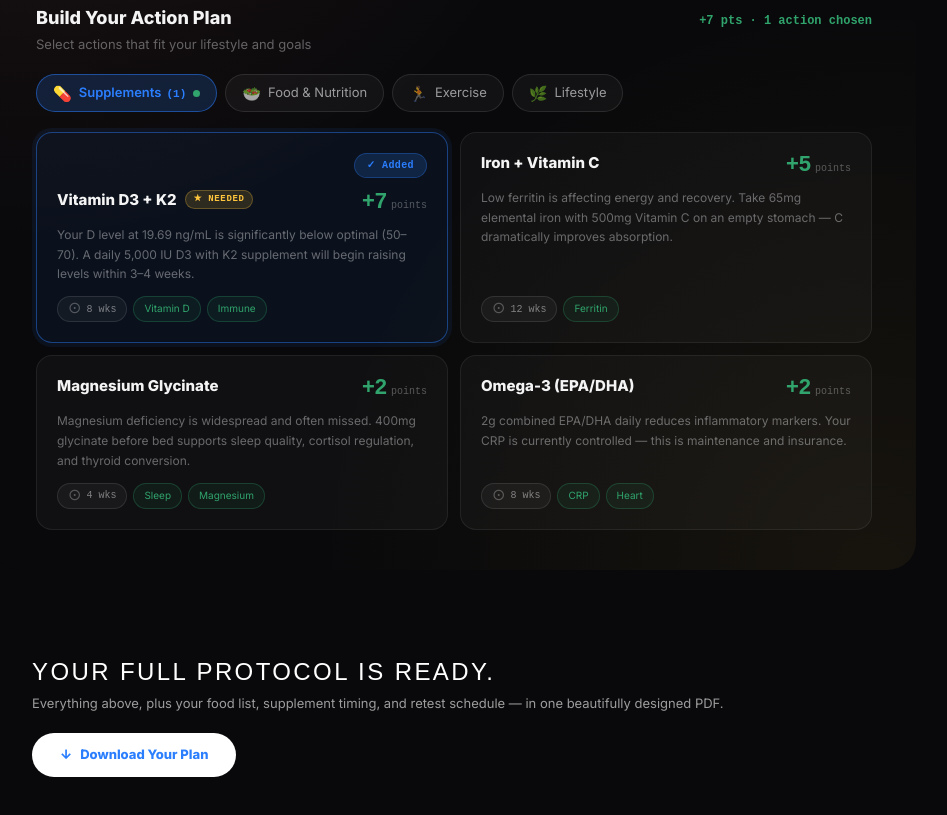
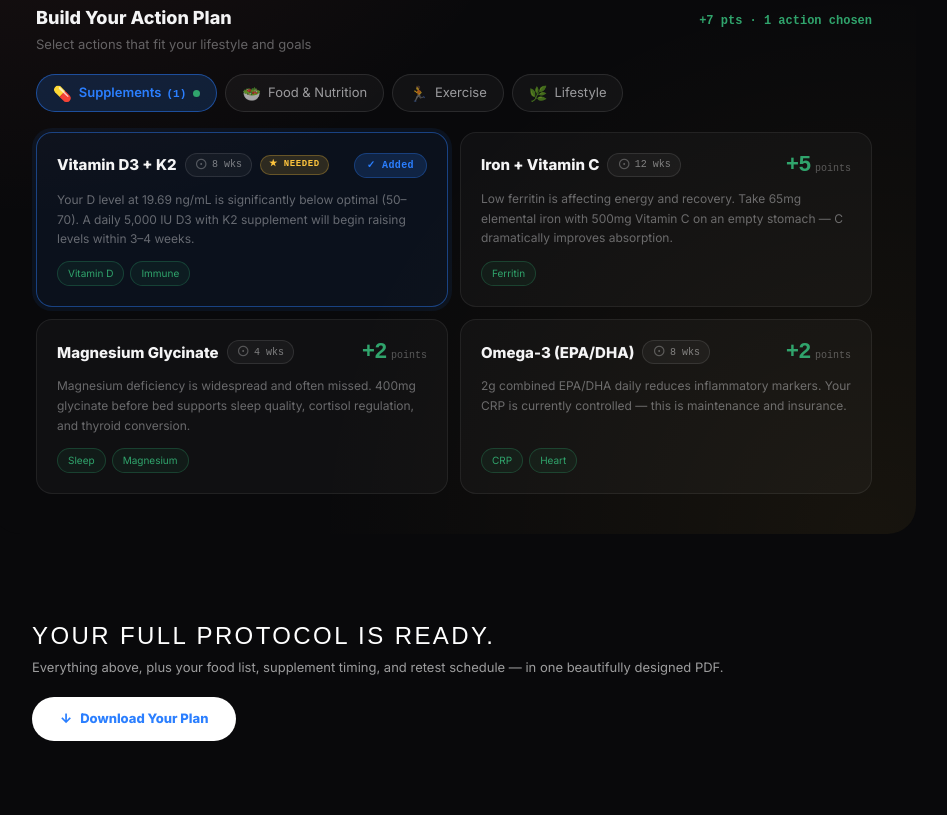
Before and after one commit to ranjithdh/baseline-hackathon, a React (Vite) app: page / in a window 1280 px wide. Shown: the part 1080-1895 px from the top of the page, without its empty margins (316-1263 px from the left). Built offline with nearby package versions, Linux system fonts and the light colour scheme.

Commit message:
Action Plan added

```diff
--- a/src/components/desktop/DesktopPlanPanel.jsx
+++ b/src/components/desktop/DesktopPlanPanel.jsx
@@ -50,33 +50,14 @@ const ItemCard = ({ item, catType, isSelected, isNeeded, onToggle }) => {
         boxShadow: isSelected ? '0 0 0 4px rgba(43,127,255,0.08)' : 'none',
       }}
     >
-      {/* Row 0: ✓ Added — own row, top-right, only when selected */}
-      {isSelected && (
-        <div style={{ display: 'flex', justifyContent: 'flex-end' }}>
-          <span style={{
-            display: 'inline-flex', alignItems: 'center', gap: '5px',
-            padding: '4px 12px', borderRadius: '100px',
-            fontSize: '10px', fontWeight: 600,
-            fontFamily: 'var(--font-mono)',
-            background: 'rgba(43,127,255,0.18)',
-            color: 'rgb(43,127,255)',
-            border: '1px solid rgba(43,127,255,0.3)',
-            letterSpacing: '0.04em',
-            whiteSpace: 'nowrap',
-          }}>
-            ✓ Added
-          </span>
-        </div>
-      )}
-
-      {/* Row 1: Title + ★ needed (left)  |  +X points (right) — same horizontal line */}
+      {/* Row 1: Title + ★ needed (left)  |  +X points or ✓ Added (right) */}
       <div style={{
         display: 'flex',
         alignItems: 'flex-start',
         justifyContent: 'space-between',
         gap: '12px',
       }}>
-        {/* Left: name + needed chip */}
+        {/* Left: name + timeline + needed chip */}
         <div style={{ flex: 1, minWidth: 0 }}>
           <div style={{ display: 'flex', alignItems: 'center', gap: '8px', flexWrap: 'wrap' }}>
             <span style={{
@@ -87,6 +68,20 @@ const ItemCard = ({ item, catType, isSelected, isNeeded, onToggle }) => {
             }}>
               {item.name}
             </span>
+            {item.timeline && item.gain > 0 && (
+              <span style={{
+                display: 'inline-flex', alignItems: 'center', gap: '4px',
+                padding: '3px 9px', borderRadius: '100px',
+                fontSize: '10px', color: 'rgba(255,255,255,0.45)',
+                border: '1px solid rgba(255,255,255,0.1)',
+                background: 'rgba(255,255,255,0.04)',
+                fontFamily: 'var(--font-mono)',
+                whiteSpace: 'nowrap',
+              }}>
+                <span style={{ opacity: 0.6, fontSize: '16px', lineHeight: 1 }}>⊙</span>
+                {item.timeline}
+              </span>
+            )}
             {isNeeded && (
               <span style={{
                 display: 'inline-flex', alignItems: 'center', gap: '3px',
@@ -105,7 +100,23 @@ const ItemCard = ({ item, catType, isSelected, isNeeded, onToggle }) => {
           </div>
         </div>
 
-        {/* Right: +X points */}
+        {/* Right: ✓ Added chip (selected) or +X points (unselected) */}
+        {isSelected ? (
+          <span style={{
+            display: 'inline-flex', alignItems: 'center', gap: '5px',
+            padding: '4px 12px', borderRadius: '100px',
+            fontSize: '10px', fontWeight: 600,
+            fontFamily: 'var(--font-mono)',
+            background: 'rgba(43,127,255,0.18)',
+            color: 'rgb(43,127,255)',
+            border: '1px solid rgba(43,127,255,0.3)',
+            letterSpacing: '0.04em',
+            whiteSpace: 'nowrap',
+            flexShrink: 0,
+          }}>
+            ✓ Added
+          </span>
+        ) : (
           <div style={{ display: 'flex', alignItems: 'baseline', gap: '4px', flexShrink: 0 }}>
             <span style={{
               fontFamily: 'var(--font-heading)',
@@ -125,6 +136,7 @@ const ItemCard = ({ item, catType, isSelected, isNeeded, onToggle }) => {
               </span>
             )}
           </div>
+        )}
       </div>
 
       {/* Row 2: Description */}
@@ -135,20 +147,8 @@ const ItemCard = ({ item, catType, isSelected, isNeeded, onToggle }) => {
         {item.detail}
       </p>
 
-      {/* Row 3: Chips only */}
+      {/* Row 3: Chips only (tags) */}
       <div style={{ display: 'flex', flexWrap: 'wrap', gap: '6px', marginTop: 'auto' }}>
-        {item.timeline && item.gain > 0 && (
-          <span style={{
-            display: 'inline-flex', alignItems: 'center', gap: '5px',
-            padding: '4px 10px', borderRadius: '100px',
-            fontSize: '10px', color: 'rgba(255,255,255,0.45)',
-            border: '1px solid rgba(255,255,255,0.1)',
-            background: 'rgba(255,255,255,0.04)',
-            fontFamily: 'var(--font-mono)',
-          }}>
-            <span style={{ opacity: 0.6, fontSize: '16px', lineHeight: 1 }}>⊙</span> {item.timeline}
-          </span>
-        )}
         {item.tags && item.tags.map(tag => (
           <span key={tag} style={{
             padding: '4px 10px', borderRadius: '100px',
```
Lines whose indentation alone changed are shown as unchanged.
